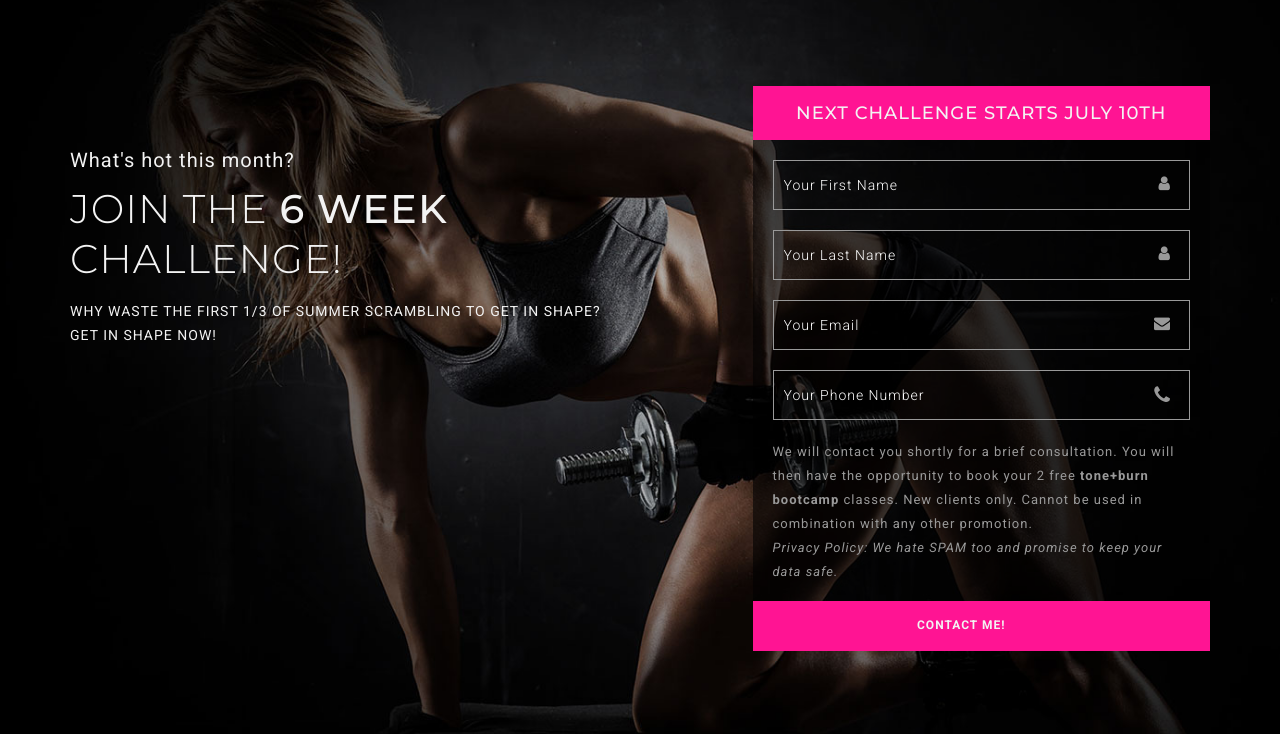
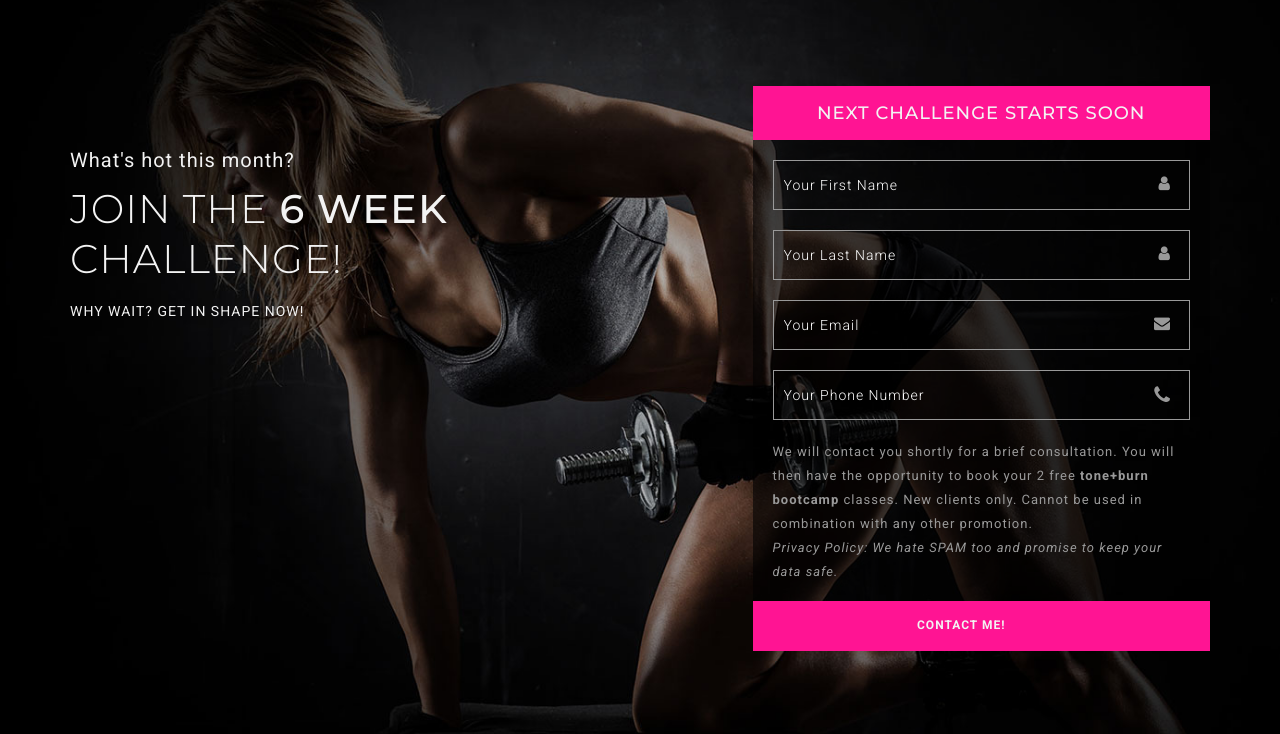
Before and after one commit to toneburn/toneburn.github.io, a plain HTML site: page index.html in a window 1280 px wide. Shown: the part 94-828 px from the top of the page. Drawn offline with Linux system fonts and the light colour scheme.

Commit message:
Update text

```diff
--- a/index.html
+++ b/index.html
@@ -105,8 +105,7 @@
                             <p class="left header-fit header-fit-bottom ls">What's hot this month?</p>
                             <h1 class="left header-head-bottom"><span>JOIN THE</span> 6 WEEK <span>CHALLENGE!</span></h1>
                             <p class="left header-text-bottom ls">
-                             WHY WASTE THE FIRST 1/3 OF SUMMER SCRAMBLING TO GET IN SHAPE?<br/>
-                             GET IN SHAPE NOW!
+                             WHY WAIT? GET IN SHAPE NOW!
                             </p>
 
 <!--                             <div class="text-center" style="padding: 25px">
@@ -120,7 +119,7 @@
                             <form class="contact-form" method="POST">
                                 <div class="clearfix">
                                     <div class="header-form-heading-bg">
-                                        <h4 class="center">NEXT CHALLENGE STARTS JULY 10TH</h4>
+                                        <h4 class="center">NEXT CHALLENGE STARTS SOON</h4>
                                     </div>
                                     <div class="successMessage" style="display: none">
                                         <div style="padding: 70px">
@@ -344,7 +343,7 @@
                     <strong>Tuesday @ 5:30pm<br/></strong>
                     <strong>Thursday @ 6:30am<br/></strong>
                     <strong>Thursday @ 5:30pm<br/></strong>
-                    <strong>Saturday @ 9:00amm<br/><br/></strong>
+                    <strong>Saturday @ 9:00am<br/><br/></strong>
 
 
 
```
